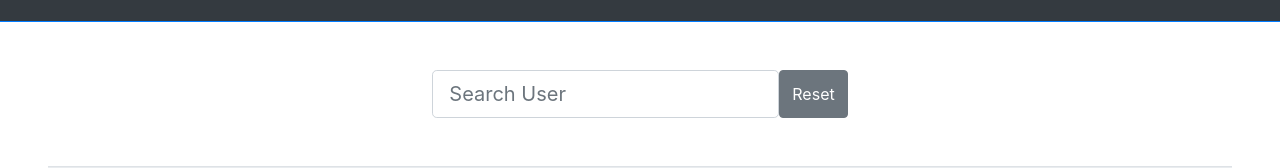
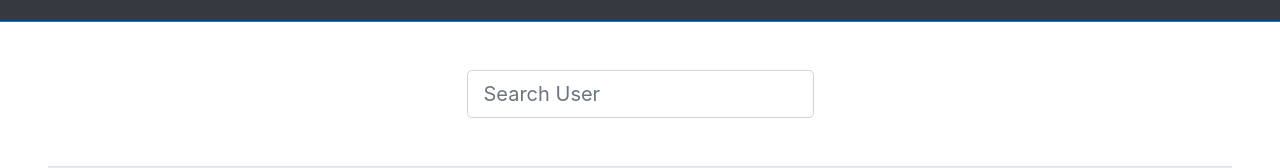
Before and after one commit to javierperez98/employee_directory, a React (Create React App) app: page / in a window 1280 px wide. Shown: the part 131-299 px from the top of the page. Built offline with nearby package versions, Linux system fonts and the light colour scheme; no server answers.

Commit message:
removed button

```diff
--- a/src/components/Search.js
+++ b/src/components/Search.js
@@ -10,13 +10,6 @@ function Search(props) {
 				type="text"
 				placeholder="Search User"
 			/>
-			<button
-				type="button"
-				onClick={props.reset}
-				className="btn btn-secondary my-5"
-			>
-				Reset
-			</button>
 		</div>
 	);
 }
```
